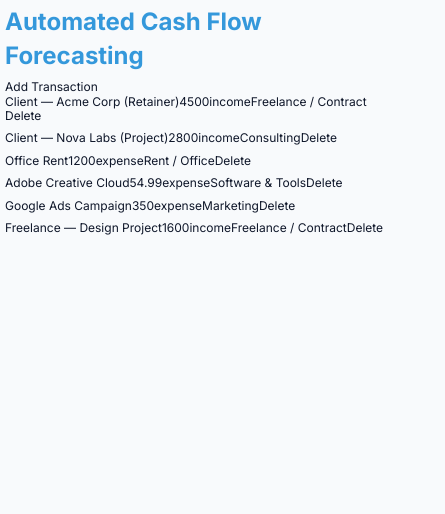
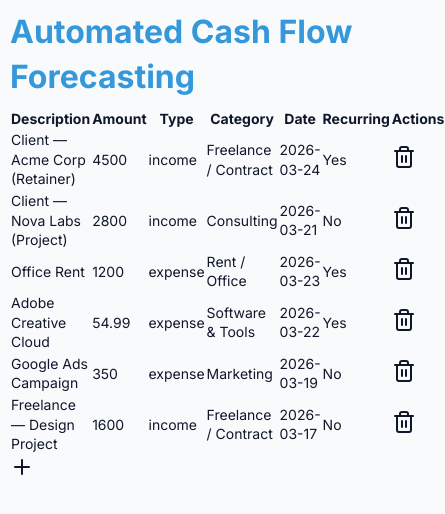
Before and after one commit to kalavathiramarao76-ui/pf-cash-flow-pro, a Next.js app: page /dashboard in a window 390 px wide. Shown: the top 514 px of the page, 445 px wide, since content can reach past the window. Built offline with nearby package versions, Linux system fonts and the light colour scheme.

Commit message:
improve: auto-upgrade cycle #98
Files: app/dashboard/page.tsx, app/forecasting/page.tsx, app/globals.css

```diff
--- a/app/dashboard/page.tsx
+++ b/app/dashboard/page.tsx
@@ -107,9 +107,9 @@ const mlModel: MlModel = {
   },
 };
 
-function categorizeTransaction(transaction: Omit<Transaction, 'category'>): string {
-  const keywords = transaction.description.toLowerCase().split(' ');
-  if (transaction.type === 'income') {
+function categorizeTransaction(transaction: Transaction): string {
+  const keywords = transaction.description.toLowerCase().split(" ");
+  if (transaction.type === "income") {
     for (const category in mlModel.income) {
       for (const keyword of mlModel.income[category]) {
         if (keywords.includes(keyword.toLowerCase())) {
@@ -126,10 +126,10 @@ function categorizeTransaction(transaction: Omit<Transaction, 'category'>): stri
       }
     }
   }
-  return transaction.type === 'income' ? 'Other Income' : 'Other Expense';
+  return transaction.type === "income" ? "Other Income" : "Other Expense";
 }
 
-function Page() {
+function App() {
   const [transactions, setTransactions] = useState<Transaction[]>(getStoredTransactions());
 
   useEffect(() => {
@@ -142,13 +142,9 @@ function Page() {
     saveTransactions(transactions);
   }, [transactions]);
 
-  const handleAddTransaction = (transaction: Omit<Transaction, 'id' | 'category'>) => {
-    const newTransaction: Transaction = {
-      id: Date.now().toString(),
-      category: categorizeTransaction(transaction),
-      ...transaction,
-    };
-    setTransactions([...transactions, newTransaction]);
+  const handleAddTransaction = (newTransaction: Transaction) => {
+    const categorizedTransaction = { ...newTransaction, category: categorizeTransaction(newTransaction) };
+    setTransactions([...transactions, categorizedTransaction]);
   };
 
   const handleDeleteTransaction = (id: string) => {
@@ -158,22 +154,48 @@ function Page() {
   return (
     <div>
       <h1>Automated Cash Flow Forecasting</h1>
-      <button onClick={() => handleAddTransaction({ description: 'Test Transaction', amount: 100, type: 'income', date: new Date().toISOString().split('T')[0], recurring: false })}>
-        Add Transaction
+      <table>
+        <thead>
+          <tr>
+            <th>Description</th>
+            <th>Amount</th>
+            <th>Type</th>
+            <th>Category</th>
+            <th>Date</th>
+            <th>Recurring</th>
+            <th>Actions</th>
+          </tr>
+        </thead>
+        <tbody>
+          {transactions.map((transaction) => (
+            <tr key={transaction.id}>
+              <td>{transaction.description}</td>
+              <td>{transaction.amount}</td>
+              <td>{transaction.type}</td>
+              <td>{transaction.category}</td>
+              <td>{transaction.date}</td>
+              <td>{transaction.recurring ? "Yes" : "No"}</td>
+              <td>
+                <button onClick={() => handleDeleteTransaction(transaction.id)}>
+                  <Trash2 />
+                </button>
+              </td>
+            </tr>
+          ))}
+        </tbody>
+      </table>
+      <button onClick={() => handleAddTransaction({
+        id: Math.random().toString(),
+        description: "New Transaction",
+        amount: 0,
+        type: "income",
+        date: new Date().toISOString().split("T")[0],
+        recurring: false,
+      })}>
+        <Plus />
       </button>
-      <ul>
-        {transactions.map((transaction) => (
-          <li key={transaction.id}>
-            <span>{transaction.description}</span>
-            <span>{transaction.amount}</span>
-            <span>{transaction.type}</span>
-            <span>{transaction.category}</span>
-            <button onClick={() => handleDeleteTransaction(transaction.id)}>Delete</button>
-          </li>
-        ))}
-      </ul>
     </div>
   );
 }
 
-export default Page;
+export default App;
--- a/app/forecasting/page.tsx
+++ b/app/forecasting/page.tsx
@@ -115,33 +115,45 @@ export default function ForecastingPage() {
   return (
     <div>
       <h1>Automated Cash Flow Forecasting</h1>
-      <ResponsiveContainer width="100%" height={400}>
-        <LineChart data={forecastData}>
+      <div>
+        <LineChart width={800} height={400} data={forecastData}>
           <CartesianGrid strokeDasharray="3 3" />
           <XAxis dataKey="month" />
           <YAxis />
           <Tooltip />
           <Legend />
-          <Line type="monotone" dataKey="balance" stroke="#8884d8" />
+          <Line type="monotone" dataKey="balance" stroke="#8884d8" activeDot={{ r: 8 }} />
           <Line type="monotone" dataKey="income" stroke="#82ca9d" />
           <Line type="monotone" dataKey="expenses" stroke="#ff0000" />
-          {selectedMonth !== null && (
-            <ReferenceLine x={selectedMonth} stroke="black" />
-          )}
         </LineChart>
-      </ResponsiveContainer>
         {selectedMonth !== null && (
           <div>
             <h2>Drill Down: Month {selectedMonth}</h2>
-          <p>Balance: {forecastData[selectedMonth - 1].balance}</p>
-          <p>Income: {forecastData[selectedMonth - 1].income}</p>
-          <p>Expenses: {forecastData[selectedMonth - 1].expenses}</p>
-          <button onClick={handleResetDrillDown}>Reset Drill Down</button>
+            <table>
+              <thead>
+                <tr>
+                  <th>Recurring Item</th>
+                  <th>Amount</th>
+                  <th>Type</th>
+                </tr>
+              </thead>
+              <tbody>
+                {recurringItems.map((item) => (
+                  <tr key={item.id}>
+                    <td>{item.label}</td>
+                    <td>{getMonthlyEquivalent(item)}</td>
+                    <td>{item.type}</td>
+                  </tr>
+                ))}
+              </tbody>
+            </table>
+            <button onClick={handleResetDrillDown}>Back to Overview</button>
           </div>
         )}
         <button onClick={() => handleDrillDown(1)}>Drill Down Month 1</button>
         <button onClick={() => handleDrillDown(2)}>Drill Down Month 2</button>
         <button onClick={() => handleDrillDown(3)}>Drill Down Month 3</button>
       </div>
+    </div>
   );
 }
--- a/app/globals.css
+++ b/app/globals.css
@@ -171,42 +171,23 @@ img {
     line-height: var(--mobile-line-height);
     padding: 10px;
   }
+
   h1 {
     font-size: var(--mobile-header-font-size);
   }
+
   h2 {
     font-size: var(--mobile-subheader-font-size);
   }
+
   .container {
-    grid-template-columns: repeat(4, 1fr);
+    padding: 10px;
     gap: 10px;
-    padding: 10px;
-  }
-  .button {
-    padding: 5px 10px;
-    font-size: 0.8rem;
   }
 }
 
-@media (max-width: 480px) {
-  body {
-    font-size: 12px;
-    line-height: 1.2;
-    padding: 5px;
-  }
-  h1 {
-    font-size: 1.5rem;
-  }
-  h2 {
-    font-size: 1.2rem;
-  }
-  .container {
-    grid-template-columns: repeat(2, 1fr);
-    gap: 5px;
-    padding: 5px;
-  }
-  .button {
-    padding: 2px 5px;
-    font-size: 0.6rem;
+@media (prefers-reduced-motion: reduce) {
+  * {
+    transition: none;
   }
 }
```
Lines whose indentation alone changed are shown as unchanged.
